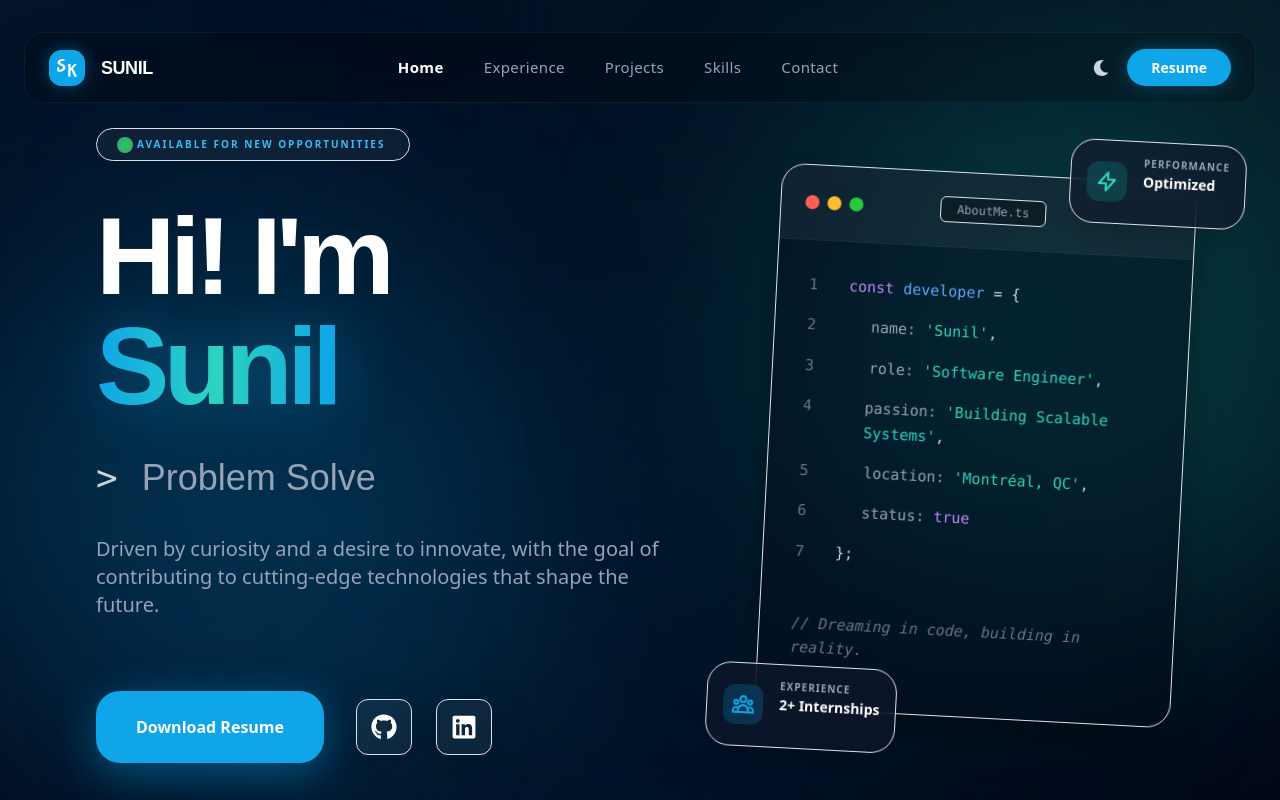
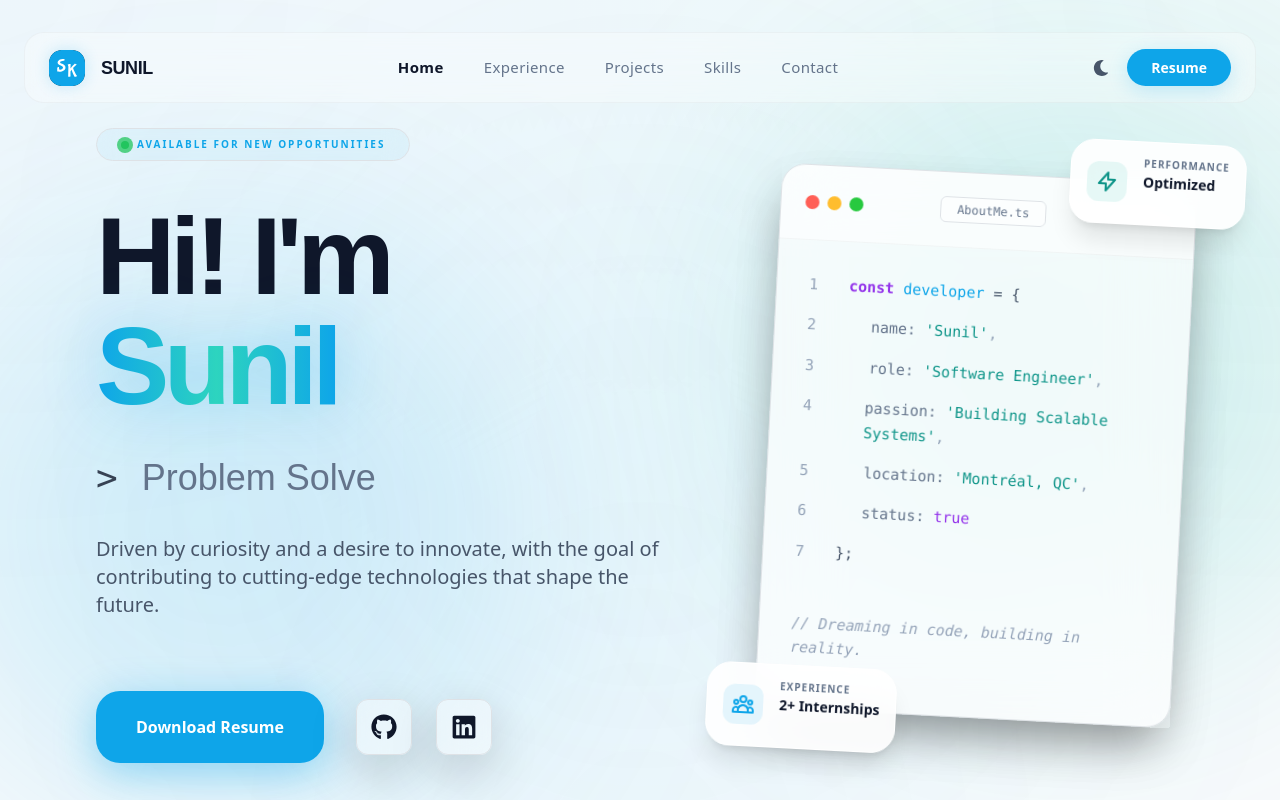
Before and after one commit to hulksunil/My-Portfolio, a React (Create React App) app: page / in a window 1280 px wide. Both pictures are taken after a click on the button "Toggle Theme". Shown: the top 800 px of the page. Built offline with nearby package versions, Linux system fonts and the light colour scheme.

Commit message:
refactored to improve performance and add light themed:

```diff
--- a/src/components/BackgroundGradients.js
+++ b/src/components/BackgroundGradients.js
@@ -1,17 +1,17 @@
-import React from 'react';
+import React, { memo } from 'react';
 
 const BackgroundGradients = () => {
     return (
-        <div className="absolute inset-0 -z-10 bg-[#020617] overflow-hidden">
-            {/* Base Mesh Gradient - Dimmed */}
-            <div className="absolute inset-0 bg-mesh opacity-30"></div>
+        <div className="absolute inset-0 -z-10 bg-slate-50 dark:bg-[#020617] transition-colors duration-500 overflow-hidden translate-z-0">
+            {/* Base Mesh Gradient - Responsive Opacity */}
+            <div className="absolute inset-0 bg-mesh opacity-[0.15] dark:opacity-30"></div>
 
             {/* Large Animated Blobs - Dimmed & Multi-animated */}
-            <div className="absolute top-1/4 -left-20 w-[600px] h-[600px] bg-[#0ea5e9]/15 rounded-full blur-[120px] animate-pulse-slow">
-                <div className="absolute inset-0 bg-[#0ea5e9]/10 rounded-full animate-drift"></div>
+            <div className="absolute top-1/4 -left-20 w-[600px] h-[600px] bg-[#0ea5e9]/10 dark:bg-[#0ea5e9]/15 rounded-full blur-[120px] animate-pulse-slow will-change-transform">
+                <div className="absolute inset-0 bg-[#0ea5e9]/5 dark:bg-[#0ea5e9]/10 rounded-full animate-drift will-change-transform"></div>
             </div>
-            <div className="absolute bottom-1/4 -right-20 w-[600px] h-[600px] bg-teal-500/15 rounded-full blur-[120px] animate-pulse-slow" style={{ animationDelay: '2s' }}>
-                <div className="absolute inset-0 bg-teal-500/10 rounded-full animate-drift" style={{ animationDelay: '1s' }}></div>
+            <div className="absolute bottom-1/4 -right-20 w-[600px] h-[600px] bg-teal-500/10 dark:bg-teal-500/15 rounded-full blur-[120px] animate-pulse-slow will-change-transform" style={{ animationDelay: '2s' }}>
+                <div className="absolute inset-0 bg-teal-500/5 dark:bg-teal-500/10 rounded-full animate-drift will-change-transform" style={{ animationDelay: '1s' }}></div>
             </div>
 
             {/* Center Accent Glow - Very Subtle */}
@@ -20,4 +20,4 @@ const BackgroundGradients = () => {
     );
 };
 
-export default BackgroundGradients;
+export default memo(BackgroundGradients);
--- a/src/components/CodeWindow.js
+++ b/src/components/CodeWindow.js
@@ -1,18 +1,18 @@
-import React from 'react';
+import React, { memo } from 'react';
 
 const CodeWindow = () => {
     return (
-        <div className="relative group perspective-1000">
+        <div className="relative group perspective-1000 will-change-transform">
             {/* Main Code Window */}
-            <div className="glass rounded-3xl overflow-hidden border border-white/5 shadow-2xl transition-all duration-700 bg-[#020617]/40 backdrop-blur-2xl group-hover:shadow-[0_0_50px_rgba(14,165,233,0.15)]">
+            <div className="glass rounded-3xl overflow-hidden border border-white/40 dark:border-white/5 shadow-2xl transition-all duration-700 bg-white/70 dark:bg-[#020617]/40 backdrop-blur-2xl group-hover:shadow-[0_0_50px_rgba(14,165,233,0.1)] dark:group-hover:shadow-[0_0_50px_rgba(14,165,233,0.15)] will-change-transform">
                 {/* Title Bar */}
-                <div className="flex items-center justify-between px-6 py-4 border-b border-white/[0.03] bg-white/5">
+                <div className="flex items-center justify-between px-6 py-4 border-b border-black/[0.03] dark:border-white/[0.03] bg-white/50 dark:bg-white/5">
                     <div className="flex gap-2">
                         <div className="w-3.5 h-3.5 rounded-full bg-[#ff5f56]"></div>
                         <div className="w-3.5 h-3.5 rounded-full bg-[#ffbd2e]"></div>
                         <div className="w-3.5 h-3.5 rounded-full bg-[#27c93f]"></div>
                     </div>
-                    <div className="text-xs font-mono text-slate-400 bg-black/30 px-3 py-1 rounded-md border border-white/5">
+                    <div className="text-xs font-mono text-slate-500 dark:text-slate-400 bg-white/50 dark:bg-black/30 px-3 py-1 rounded-md border border-black/5 dark:border-white/5">
                         AboutMe.ts
                     </div>
                     <div className="w-12"></div>
@@ -20,49 +20,49 @@ const CodeWindow = () => {
 
                 {/* Code Content */}
                 <div className="p-8 font-mono text-[13px] md:text-[15px] leading-relaxed">
-                    <div className="flex gap-4">
-                        <span className="text-slate-500 w-4">1</span>
+                    <div className="flex gap-4 text-slate-600 dark:text-slate-300">
+                        <span className="text-slate-400 dark:text-slate-500 w-4">1</span>
                         <p>
-                            <span className="text-purple-400">const</span> <span className="text-blue-400">developer</span> <span className="text-slate-300">=</span> <span className="text-slate-300">{'{'}</span>
+                            <span className="text-purple-600 dark:text-purple-400 font-bold">const</span> <span className="text-[#0ea5e9]">developer</span> <span className="">=</span> <span className="">{'{'}</span>
                         </p>
                     </div>
                     <div className="flex gap-4">
-                        <span className="text-slate-500 w-4">2</span>
+                        <span className="text-slate-400 dark:text-slate-500 w-4">2</span>
                         <p className="pl-6">
-                            <span className="text-slate-400">name:</span> <span className="text-teal-400">'Sunil'</span><span className="text-slate-300">,</span>
+                            <span className="text-slate-500 dark:text-slate-400">name:</span> <span className="text-teal-600 dark:text-teal-400">'Sunil'</span><span className="text-slate-400 dark:text-slate-300">,</span>
                         </p>
                     </div>
                     <div className="flex gap-4">
-                        <span className="text-slate-500 w-4">3</span>
+                        <span className="text-slate-400 dark:text-slate-500 w-4">3</span>
                         <p className="pl-6">
-                            <span className="text-slate-400">role:</span> <span className="text-teal-400">'Software Engineer'</span><span className="text-slate-300">,</span>
+                            <span className="text-slate-500 dark:text-slate-400">role:</span> <span className="text-teal-600 dark:text-teal-400">'Software Engineer'</span><span className="text-slate-400 dark:text-slate-300">,</span>
                         </p>
                     </div>
                     <div className="flex gap-4">
-                        <span className="text-slate-500 w-4">4</span>
+                        <span className="text-slate-400 dark:text-slate-500 w-4">4</span>
                         <p className="pl-6">
-                            <span className="text-slate-400">passion:</span> <span className="text-teal-400">'Building Scalable Systems'</span><span className="text-slate-300">,</span>
+                            <span className="text-slate-500 dark:text-slate-400">passion:</span> <span className="text-teal-600 dark:text-teal-400">'Building Scalable Systems'</span><span className="text-slate-400 dark:text-slate-300">,</span>
                         </p>
                     </div>
                     <div className="flex gap-4">
-                        <span className="text-slate-500 w-4">5</span>
+                        <span className="text-slate-400 dark:text-slate-500 w-4">5</span>
                         <p className="pl-6">
-                            <span className="text-slate-400">location:</span> <span className="text-teal-400">'Montréal, QC'</span><span className="text-slate-300">,</span>
+                            <span className="text-slate-500 dark:text-slate-400">location:</span> <span className="text-teal-600 dark:text-teal-400">'Montréal, QC'</span><span className="text-slate-400 dark:text-slate-300">,</span>
                         </p>
                     </div>
                     <div className="flex gap-4">
-                        <span className="text-slate-500 w-4">6</span>
+                        <span className="text-slate-400 dark:text-slate-500 w-4">6</span>
                         <p className="pl-6">
-                            <span className="text-slate-400">status:</span> <span className="text-purple-400">true</span>
+                            <span className="text-slate-500 dark:text-slate-400">status:</span> <span className="text-purple-600 dark:text-purple-400">true</span>
                         </p>
                     </div>
-                    <div className="flex gap-4">
-                        <span className="text-slate-500 w-4">7</span>
+                    <div className="flex gap-4 text-slate-600 dark:text-slate-300">
+                        <span className="text-slate-400 dark:text-slate-500 w-4">7</span>
                         <p>
-                            <span className="text-slate-300">{'}'}</span><span className="text-slate-300">;</span>
+                            <span className="">{'}'}</span><span className="">;</span>
                         </p>
                     </div>
-                    <div className="mt-8 italic text-slate-500">
+                    <div className="mt-8 italic text-slate-400 dark:text-slate-500">
                         // Dreaming in code, building in reality.
                     </div>
                     <div className="h-4"></div> {/* Extra space to prevent badge overlap */}
@@ -70,33 +70,31 @@ const CodeWindow = () => {
             </div>
 
             {/* Floating Badges */}
-            {/* Top Right: Performance - Moved further out and responsive scaling */}
-            <div className="absolute -top-10 -right-12 glass !bg-slate-900/60 p-3 md:p-4 rounded-2xl border border-white/5 shadow-xl flex items-center gap-3 animate-float hidden xl:flex scale-90 xl:scale-100 origin-bottom-left">
-                <div className="w-8 h-8 md:w-10 md:h-10 rounded-xl bg-teal-500/20 flex items-center justify-center text-teal-400">
+            <div className="absolute -top-10 -right-12 glass bg-white/90 dark:!bg-slate-900/60 p-3 md:p-4 rounded-2xl border border-white dark:border-white/5 shadow-xl flex items-center gap-3 animate-float hidden xl:flex scale-90 xl:scale-100 origin-bottom-left will-change-transform">
+                <div className="w-8 h-8 md:w-10 md:h-10 rounded-xl bg-teal-500/10 dark:bg-teal-500/20 flex items-center justify-center text-teal-600 dark:text-teal-400">
                     <svg className="w-5 h-5 md:w-6 md:h-6" fill="none" stroke="currentColor" viewBox="0 0 24 24">
                         <path strokeLinecap="round" strokeLinejoin="round" strokeWidth="2" d="M13 10V3L4 14h7v7l9-11h-7z" />
                     </svg>
                 </div>
                 <div>
-                    <p className="text-[8px] md:text-[10px] text-slate-400 font-bold uppercase tracking-widest leading-none mb-1">Performance</p>
-                    <p className="text-xs md:text-sm font-bold text-white leading-none">Optimized</p>
+                    <p className="text-[8px] md:text-[10px] text-slate-500 dark:text-slate-400 font-bold uppercase tracking-widest leading-none mb-1">Performance</p>
+                    <p className="text-xs md:text-sm font-bold text-slate-900 dark:text-white leading-none">Optimized</p>
                 </div>
             </div>
 
-            {/* Bottom Left: Experience - Moved further out and responsive scaling */}
-            <div className="absolute -bottom-10 -left-12 glass !bg-slate-900/60 p-3 md:p-4 rounded-2xl border border-white/5 shadow-xl flex items-center gap-3 animate-float hidden xl:flex scale-90 xl:scale-100 origin-top-right" style={{ animationDelay: '1s' }}>
-                <div className="w-8 h-8 md:w-10 md:h-10 rounded-xl bg-[#0ea5e9]/20 flex items-center justify-center text-[#0ea5e9]">
+            <div className="absolute -bottom-10 -left-12 glass bg-white/90 dark:!bg-slate-900/60 p-3 md:p-4 rounded-2xl border border-white dark:border-white/5 shadow-xl flex items-center gap-3 animate-float hidden xl:flex scale-90 xl:scale-100 origin-top-right will-change-transform" style={{ animationDelay: '1s' }}>
+                <div className="w-8 h-8 md:w-10 md:h-10 rounded-xl bg-[#0ea5e9]/10 dark:bg-[#0ea5e9]/20 flex items-center justify-center text-[#0ea5e9]">
                     <svg className="w-5 h-5 md:w-6 md:h-6" fill="none" stroke="currentColor" viewBox="0 0 24 24">
                         <path strokeLinecap="round" strokeLinejoin="round" strokeWidth="2" d="M17 20h5v-2a3 3 0 00-5.356-1.857M17 20H7m10 0v-2c0-.656-.126-1.283-.356-1.857M7 20H2v-2a3 3 0 015.356-1.857M7 20v-2c0-.656.126-1.283.356-1.857m0 0a5.002 5.002 0 019.288 0M15 7a3 3 0 11-6 0 3 3 0 016 0zm6 3a2 2 0 11-4 0 2 2 0 014 0zM7 10a2 2 0 11-4 0 2 2 0 014 0z" />
                     </svg>
                 </div>
                 <div>
-                    <p className="text-[8px] md:text-[10px] text-slate-400 font-bold uppercase tracking-widest leading-none mb-1">Experience</p>
-                    <p className="text-xs md:text-sm font-bold text-white leading-none">2+ Internships</p>
+                    <p className="text-[8px] md:text-[10px] text-slate-500 dark:text-slate-400 font-bold uppercase tracking-widest leading-none mb-1">Experience</p>
+                    <p className="text-xs md:text-sm font-bold text-slate-900 dark:text-white leading-none">2+ Internships</p>
                 </div>
             </div>
         </div>
     );
 };
 
-export default CodeWindow;
+export default memo(CodeWindow);
--- a/src/components/Intro.js
+++ b/src/components/Intro.js
@@ -1,11 +1,11 @@
-import { useEffect, useState } from "react";
+import { useEffect, useState, memo } from "react";
 import CV from "../assets/Sunil_Kublalsingh.pdf";
 import { FaGithub, FaLinkedin } from "react-icons/fa";
 import { useInView } from "react-intersection-observer";
 import CodeWindow from "./CodeWindow";
 import BackgroundGradients from "./BackgroundGradients";
 
-const TypingThing = ({ toRotate, active }) => {
+const TypingThing = memo(({ toRotate, active }) => {
   const [loopNum, setLoopNum] = useState(0);
   const [isDeleting, setIsDeleting] = useState(false);
   const [text, setText] = useState("\u00A0");
@@ -51,7 +51,7 @@ const TypingThing = ({ toRotate, active }) => {
     }
   };
   return <span className="typingText whitespace-nowrap"> {text}</span>;
-};
+});
 
 const Intro = () => {
   const { ref: introRef, inView: introIsVisible } = useInView();
@@ -72,29 +72,29 @@ const Intro = () => {
           {/* Left Column: Content */}
           <div className="lg:col-span-7 flex flex-col gap-8" ref={introRef}>
             {/* Active Status Badge */}
-            <div className="flex items-center gap-2 bg-white/5 border border-white/10 w-fit px-4 py-2 rounded-full backdrop-blur-md">
+            <div className="flex items-center gap-2 bg-[#0ea5e9]/5 dark:bg-white/5 border border-[#0ea5e9]/20 dark:border-white/10 w-fit px-4 py-2 rounded-full backdrop-blur-md">
               <span className="relative flex h-2 w-2">
-                <span className="animate-ping absolute inline-flex h-full w-full rounded-full bg-green-400 opacity-75"></span>
+                <span className="animate-ping absolute inline-flex h-full w-full rounded-full bg-green-500 opacity-75"></span>
                 <span className="relative inline-flex rounded-full h-2 w-2 bg-green-500"></span>
               </span>
-              <span className="text-[#38bdf8] text-[10px] font-bold uppercase tracking-[0.2em]">Available for new opportunities</span>
+              <span className="text-[#0ea5e9] dark:text-[#38bdf8] text-[10px] font-bold uppercase tracking-[0.2em]">Available for new opportunities</span>
             </div>
 
             <div className="space-y-6">
-              <h1 className="text-7xl md:text-8xl lg:text-[110px] font-display font-bold text-white tracking-tighter leading-[0.85] py-2">
+              <h1 className="text-7xl md:text-8xl lg:text-[110px] font-display font-bold text-slate-900 dark:text-white tracking-tighter leading-[0.85] py-2">
                 Hi! I'm <br />
                 <span className="bg-gradient-to-r from-[#0ea5e9] via-teal-400 to-[#0ea5e9] bg-clip-text text-transparent drop-shadow-[0_0_30px_rgba(14,165,233,0.35)]">
                   Sunil
                 </span>
               </h1>
 
-              <div className="text-2xl md:text-4xl font-medium text-slate-400 font-display flex items-center gap-4 min-h-[50px]">
-                <span className="text-white font-mono opacity-80">&gt;</span>
+              <div className="text-2xl md:text-4xl font-medium text-slate-500 dark:text-slate-400 font-display flex items-center gap-4 min-h-[50px]">
+                <span className="text-slate-900 dark:text-white font-mono opacity-80">&gt;</span>
                 <TypingThing toRotate={toRotate} active={introIsVisible} />
               </div>
             </div>
 
-            <p className="text-lg md:text-xl text-slate-400 leading-relaxed max-w-xl font-light">
+            <p className="text-lg md:text-xl text-slate-600 dark:text-slate-400 leading-relaxed max-w-xl font-light">
               Driven by curiosity and a desire to innovate, with the goal of
               contributing to cutting-edge technologies that shape the future.
             </p>
@@ -114,19 +114,19 @@ const Intro = () => {
                   href="https://github.com/hulksunil"
                   target="_blank"
                   rel="noreferrer"
-                  className="p-3.5 bg-white/5 hover:bg-white/10 border border-white/10 rounded-xl transition-all text-white hover:scale-110 active:scale-95 shadow-lg group"
+                  className="p-3.5 glass hover:bg-[#0ea5e9] dark:hover:bg-[#0ea5e9]/20 border border-black/5 dark:border-white/10 rounded-xl transition-all text-slate-900 dark:text-white hover:text-white hover:scale-110 active:scale-95 shadow-lg group"
                   aria-label="GitHub"
                 >
-                  <FaGithub size={26} className="group-hover:text-[#0ea5e9] transition-colors" />
+                  <FaGithub size={26} className="transition-colors" />
                 </a>
                 <a
                   href="https://www.linkedin.com/in/Sunil-Kublalsingh/"
                   target="_blank"
                   rel="noreferrer"
-                  className="p-3.5 bg-white/5 hover:bg-white/10 border border-white/10 rounded-xl transition-all text-white hover:scale-110 active:scale-95 shadow-lg group"
+                  className="p-3.5 glass hover:bg-[#0ea5e9] dark:hover:bg-[#0ea5e9]/20 border border-black/5 dark:border-white/10 rounded-xl transition-all text-slate-900 dark:text-white hover:text-white hover:scale-110 active:scale-95 shadow-lg group"
                   aria-label="LinkedIn"
                 >
-                  <FaLinkedin size={26} className="group-hover:text-[#0ea5e9] transition-colors" />
+                  <FaLinkedin size={26} className="transition-colors" />
                 </a>
               </div>
             </div>
@@ -146,7 +146,7 @@ const Intro = () => {
       {/* Scroll Down Indicator - Pushed down to avoid overlap */}
       <div className="absolute bottom-6 left-1/2 -translate-x-1/2 flex flex-col items-center gap-2 opacity-50 hover:opacity-100 transition-opacity">
         <span className="text-[9px] text-slate-500 uppercase tracking-[0.3em] font-bold">Scroll Down</span>
-        <div className="w-5 h-8 rounded-full border-2 border-slate-700 flex justify-center p-1">
+        <div className="w-5 h-8 rounded-full border-2 border-slate-300 dark:border-slate-700 flex justify-center p-1">
           <div className="w-1 h-1.5 bg-[#0ea5e9] rounded-full animate-bounce"></div>
         </div>
       </div>
@@ -154,4 +154,4 @@ const Intro = () => {
   );
 };
 
-export default Intro;
+export default memo(Intro);
--- a/src/components/NavBar.js
+++ b/src/components/NavBar.js
@@ -1,4 +1,4 @@
-import { useState, useEffect } from "react";
+import { useState, useEffect, memo } from "react";
 import CV from "../assets/Sunil_Kublalsingh.pdf";
 import { FaMoon, FaSun, FaBars, FaTimes } from "react-icons/fa";
 
@@ -7,8 +7,8 @@ const CustomNavLink = ({ href, activeLink, setActiveLink, onClick }) => {
     <a
       href={"#" + href}
       className={`${activeLink === href
-        ? "text-white font-semibold"
-        : "text-slate-400 hover:text-white"
+        ? "text-slate-900 dark:text-white font-semibold"
+        : "text-slate-500 dark:text-slate-400 hover:text-slate-900 dark:hover:text-white"
         } no-underline transition-all duration-300 text-[15px] font-medium capitalize tracking-wide`}
       onClick={() => {
         setActiveLink(href);
@@ -37,21 +37,23 @@ const NavBar = ({ toggleTheme, currentTheme }) => {
 
   return (
     <nav
-      className={`fixed top-0 w-full z-50 px-4 sm:px-8 py-4 transition-all duration-500 ${scrolled ? "translate-y-0" : "translate-y-2"
+      className={`fixed top-0 w-full z-50 px-4 sm:px-8 py-4 transition-all duration-500 will-change-transform ${scrolled ? "translate-y-0" : "translate-y-2"
         }`}
     >
       <div
-        className={`max-w-7xl mx-auto glass rounded-[20px] transition-all duration-300 overflow-hidden ${scrolled ? "bg-black/40 shadow-[0_8px_32px_0_rgba(0,0,0,0.3)] border-white/10" : "bg-black/20 border-white/5"
+        className={`max-w-7xl mx-auto glass rounded-[20px] transition-all duration-300 overflow-hidden ${scrolled
+          ? "bg-white/70 dark:bg-black/40 shadow-[0_8px_32px_0_rgba(0,0,0,0.1)] dark:shadow-[0_8px_32px_0_rgba(0,0,0,0.3)] border-black/[0.05] dark:border-white/10"
+          : "bg-white/30 dark:bg-black/20 border-black/[0.03] dark:border-white/5"
           }`}
       >
         {/* Main Navbar Row */}
         <div className="flex items-center justify-between px-6 py-3">
           {/* Logo */}
           <div className="flex items-center gap-3">
-            <div className="w-9 h-9 rounded-xl overflow-hidden shadow-[0_0_15px_rgba(14,165,233,0.4)]">
+            <div className="w-9 h-9 rounded-xl overflow-hidden shadow-[0_0_15px_rgba(14,165,233,0.2)] dark:shadow-[0_0_15px_rgba(14,165,233,0.4)]">
               <img src="/favicon/favicon.svg" alt="Logo" className="w-full h-full object-cover" />
             </div>
-            <span className="font-display font-bold text-lg tracking-tight hidden sm:block text-white">
+            <span className="font-display font-bold text-lg tracking-tight hidden sm:block text-slate-900 dark:text-white">
               SUNIL
             </span>
           </div>
@@ -72,13 +74,13 @@ const NavBar = ({ toggleTheme, currentTheme }) => {
           <div className="flex items-center gap-2">
             <button
               onClick={toggleTheme}
-              className="p-2.5 rounded-xl transition-all text-white hover:scale-110"
+              className="p-2.5 rounded-xl transition-all text-slate-600 dark:text-white hover:scale-110"
               aria-label="Toggle Theme"
             >
               {currentTheme === "dark" ? (
-                <FaSun />
+                <FaSun className="text-yellow-400" />
               ) : (
-                <FaMoon className="text-slate-300" />
+                <FaMoon className="text-slate-600" />
               )}
             </button>
 
@@ -86,14 +88,14 @@ const NavBar = ({ toggleTheme, currentTheme }) => {
               href={CV}
               target="_blank"
               rel="noreferrer"
-              className="bg-[#0ea5e9] hover:bg-[#38bdf8] text-white px-4 sm:px-7 py-2 sm:py-2.5 rounded-full text-[13px] sm:text-[14px] font-bold transition-all no-underline shadow-[0_0_20px_rgba(14,165,233,0.3)]"
+              className="bg-[#0ea5e9] hover:bg-[#38bdf8] text-white px-4 sm:px-7 py-2 sm:py-2.5 rounded-full text-[13px] sm:text-[14px] font-bold transition-all no-underline shadow-[0_5px_20px_rgba(14,165,233,0.2)] dark:shadow-[0_0_20px_rgba(14,165,233,0.3)]"
             >
               Resume
             </a>
 
             {/* Mobile Menu Toggle */}
             <button
-              className="lg:hidden p-2 text-white"
+              className="lg:hidden p-2 text-slate-900 dark:text-white"
               onClick={() => setToggled(!toggled)}
               aria-label="Toggle Menu"
             >
@@ -107,7 +109,7 @@ const NavBar = ({ toggleTheme, currentTheme }) => {
           className={`lg:hidden overflow-hidden transition-all duration-500 ease-in-out ${toggled ? "max-h-[500px] opacity-100" : "max-h-0 opacity-0"
             }`}
         >
-          <div className="flex flex-col items-center py-6 gap-6 border-t border-white/5 bg-black/20 backdrop-blur-xl">
+          <div className="flex flex-col items-center py-6 gap-6 border-t border-black/5 dark:border-white/5 bg-white/50 dark:bg-black/20 backdrop-blur-xl">
             {navLinks.map((link) => (
               <CustomNavLink
                 key={link}
@@ -124,4 +126,4 @@ const NavBar = ({ toggleTheme, currentTheme }) => {
   );
 };
 
-export default NavBar;
+export default memo(NavBar);
--- a/src/index.css
+++ b/src/index.css
@@ -4,9 +4,14 @@
 
 @layer components {
   .glass {
-    background: rgba(15, 23, 42, 0.4);
+    background: rgba(255, 255, 255, 0.4);
     backdrop-filter: blur(20px);
     -webkit-backdrop-filter: blur(20px);
+    border: 1px solid rgba(255, 255, 255, 0.4);
+  }
+
+  .dark .glass {
+    background: rgba(15, 23, 42, 0.4);
     border: 1px solid rgba(255, 255, 255, 0.08);
   }
 
@@ -68,14 +73,14 @@
 
 body {
   margin: 0;
-  background-color: #020617;
-  color: #f8fafc;
+  @apply bg-slate-50 text-slate-900 dark:bg-[#020617] dark:text-[#f8fafc];
   font-family: 'Plus Jakarta Sans', -apple-system, BlinkMacSystemFont, 'Segoe UI', 'Roboto', 'Oxygen',
     'Ubuntu', 'Cantarell', 'Fira Sans', 'Droid Sans', 'Helvetica Neue',
     sans-serif;
   -webkit-font-smoothing: antialiased;
   -moz-osx-font-smoothing: grayscale;
   overflow-x: hidden;
+  transition: background-color 0.3s ease, color 0.3s ease;
 }
 
 code {
```
Also changed, not shown: src/App.js (+9 -1 lines).
